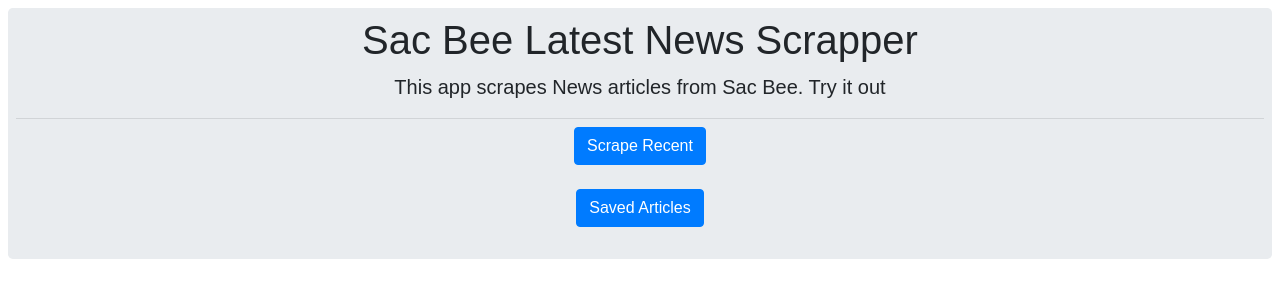
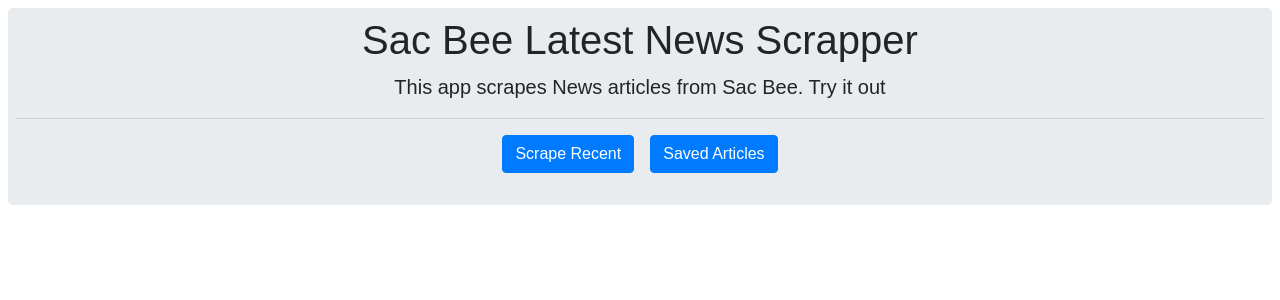
Before and after one commit to madhavparekh/nytArticlesSearch, a React (Create React App) app in the folder client/: page / in a window 1280 px wide. Shown: the top 300 px of the page. Built offline with nearby package versions, Linux system fonts and the light colour scheme; no server answers.

Commit message:
Set saved article display true or force

```diff
--- a/client/src/components/Scrape.js
+++ b/client/src/components/Scrape.js
@@ -11,18 +11,19 @@
 		if (res.status === 401) {
 			this.setState({ fail: true });
 		} else if (res.status === 200) {
+
+			this.props.savedHandler(false);
 			this.props.btnClicked();
+
 		}
 	};
 
 	render() {
 		return (
 			<Aux>
-				<p className="lead">
-					<Button color="primary" onClick={this.handleBtnClick}>
-						Scrape Recent
-					</Button>
-				</p>
+				<Button className='m-2' color="primary" onClick={this.handleBtnClick}>
+					Scrape Recent
+				</Button>
 			</Aux>
 		);
 	}
```
